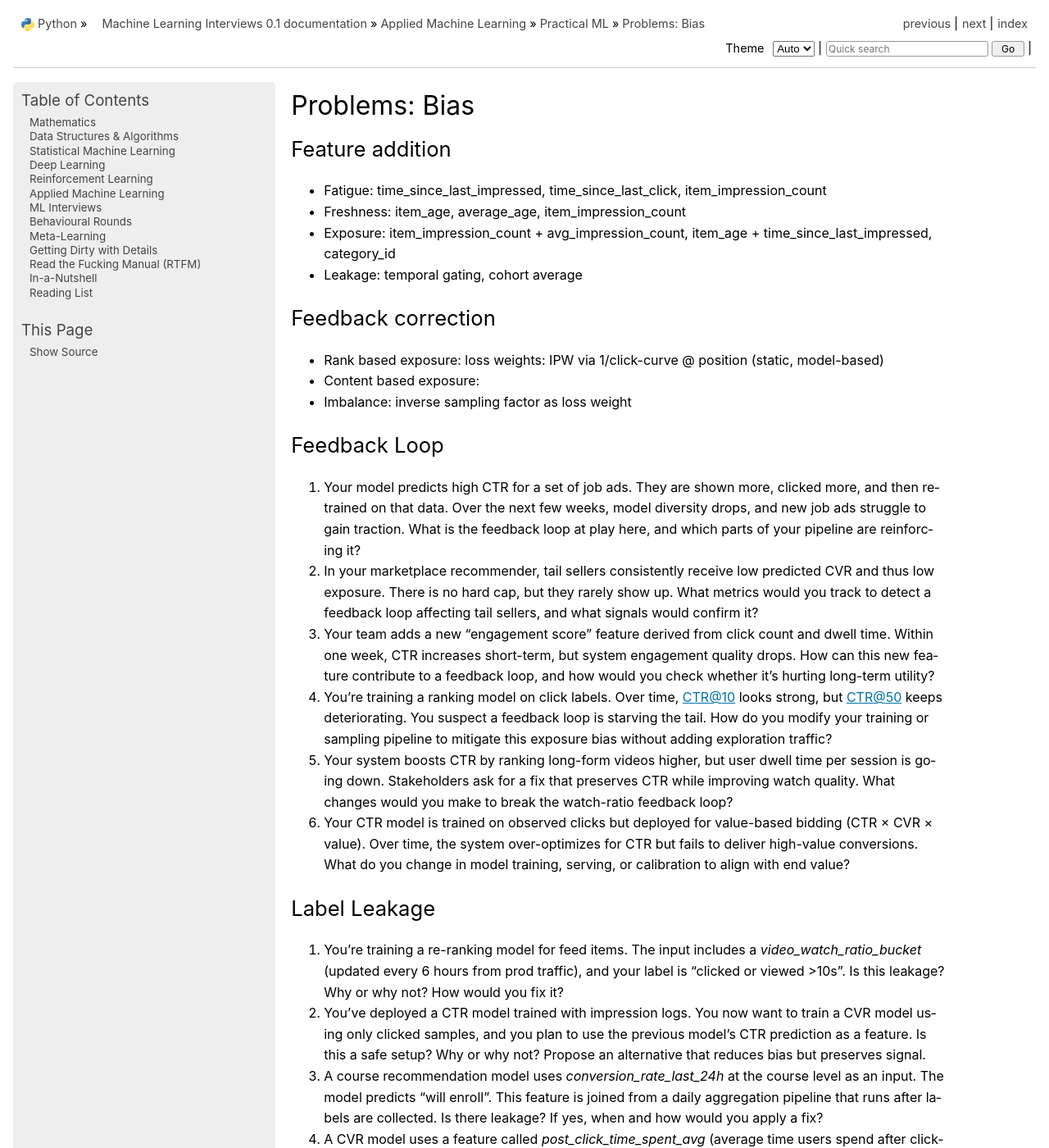
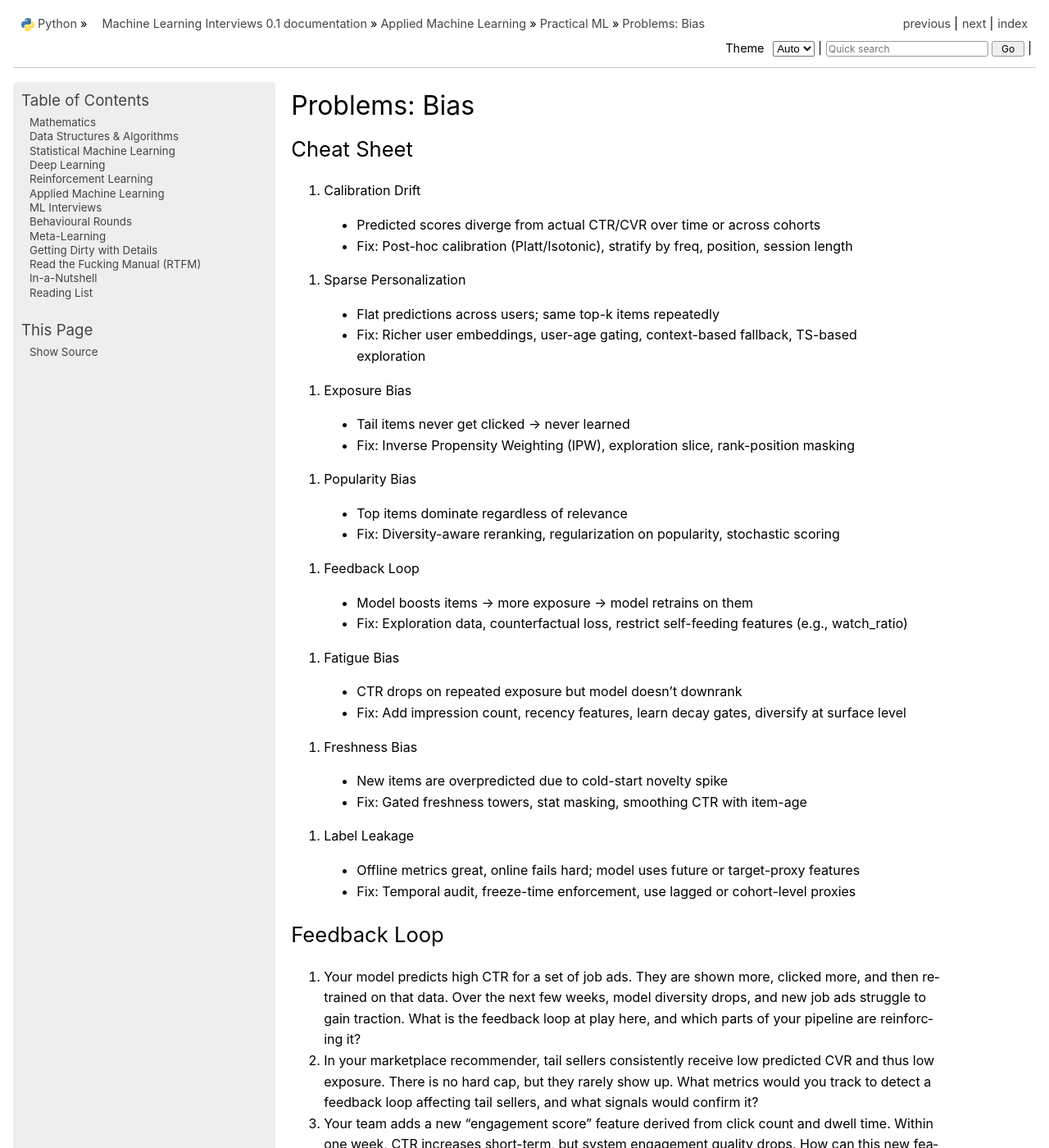
Before and after one commit to uselesstechjunks/leetcode, a Sphinx documentation site: the page built from docs/source/applied/practical/prob_bias.rst, in a window 1280 px wide and 1400 px high. Shown: the whole window at 82% size. Built offline with Sphinx 7.4.7, drawn with Linux system fonts in a browser that asks for light colours; pages that are not in the unit, such as notebooks, are missing from menus.

Commit message:
Update prob_bias.rst

```diff
--- a/docs/source/applied/practical/prob_bias.rst
+++ b/docs/source/applied/practical/prob_bias.rst
@@ -2,18 +2,32 @@
 Problems: Bias
 #############################################################################
 *****************************************************************************
-Feature addition
+Cheat Sheet
 *****************************************************************************
-- Fatigue: time_since_last_impressed, time_since_last_click, item_impression_count
-- Freshness: item_age, average_age, item_impression_count
-- Exposure: item_impression_count + avg_impression_count, item_age + time_since_last_impressed, category_id
-- Leakage: temporal gating, cohort average
-*****************************************************************************
-Feedback correction
-*****************************************************************************
-- Rank based exposure: loss weights: IPW via 1/click-curve @ position (static, model-based)
-- Content based exposure:
-- Imbalance: inverse sampling factor as loss weight
+#. Calibration Drift
+  - Predicted scores diverge from actual CTR/CVR over time or across cohorts
+  - Fix: Post-hoc calibration (Platt/Isotonic), stratify by freq, position, session length
+#. Sparse Personalization
+  - Flat predictions across users; same top-k items repeatedly
+  - Fix: Richer user embeddings, user-age gating, context-based fallback, TS-based exploration
+#. Exposure Bias
+  - Tail items never get clicked → never learned
+  - Fix: Inverse Propensity Weighting (IPW), exploration slice, rank-position masking
+#. Popularity Bias
+  - Top items dominate regardless of relevance
+  - Fix: Diversity-aware reranking, regularization on popularity, stochastic scoring
+#. Feedback Loop
+  - Model boosts items → more exposure → model retrains on them
+  - Fix: Exploration data, counterfactual loss, restrict self-feeding features (e.g., watch_ratio)
+#. Fatigue Bias
+  - CTR drops on repeated exposure but model doesn’t downrank
+  - Fix: Add impression count, recency features, learn decay gates, diversify at surface level
+#. Freshness Bias
+  - New items are overpredicted due to cold-start novelty spike
+  - Fix: Gated freshness towers, stat masking, smoothing CTR with item-age
+#. Label Leakage
+  - Offline metrics great, online fails hard; model uses future or target-proxy features
+  - Fix: Temporal audit, freeze-time enforcement, use lagged or cohort-level proxies
 
 *****************************************************************************
 Feedback Loop
```
